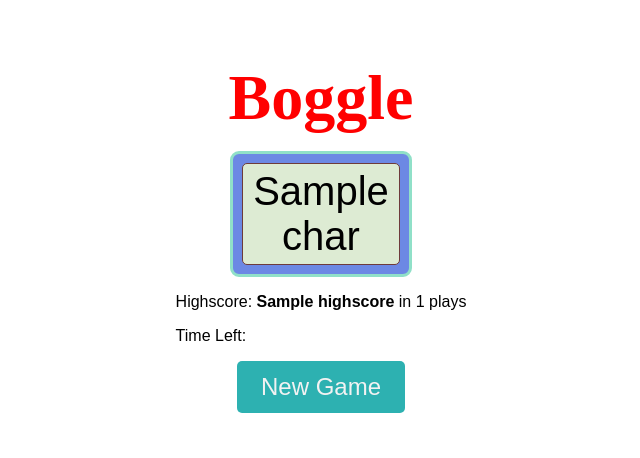
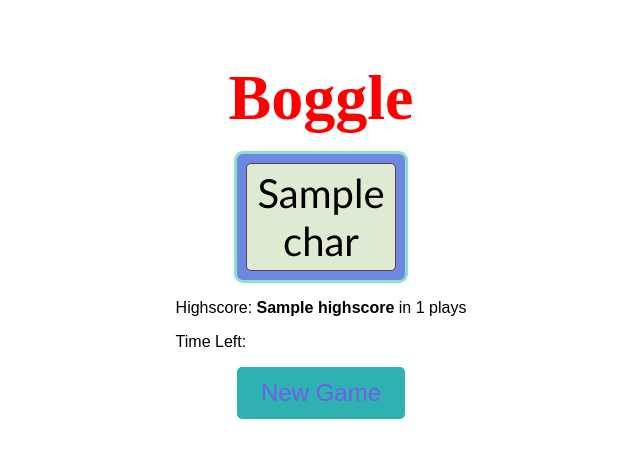
Before and after one commit to dare3/boggle, a Flask app: template template/index.html in a window 1280 px wide. Shown: the top 458 px of the page, without its empty margins (319-959 px from the left). Run offline with Flask 3, Linux system fonts and the light colour scheme; the template is opened without the code that fills it: most values are stand-ins (such as "Sample title", 1, 10 or a date in 2020); parts of the project's set-up code (start-up, migrations or seed data) failed here and were passed over.

Commit message:
file updated

```diff
--- a/static/app.css
+++ b/static/app.css
@@ -12,8 +12,7 @@
     font-size: 2.5rem;
     text-align: center;
     width: 4rem;
-    font-family: 'Candal', sans-serif;
-    /* margin: 4% 38% 0; */
+    font-family:'Trebuchet MS', 'Lucida Sans Unicode', 'Lucida Grande', 'Lucida Sans', Arial, sans-serif
 }
 
 table, thead {
@@ -36,9 +35,6 @@
 
 .word-add {
     display: flex;
-
-    /* margin-left: 40%; */
-    /* padding-top: 4%; */
 }
 
 
@@ -56,17 +52,17 @@
     border: none;
     border-radius: 5px;
     background-color: #2db1b1;
-    color: #f2f2f2;
+    color: #725de7;
 }
 
 
 button:hover {
-    background-color: #197373;
+    background-color: #d3d615;
 }
 
 input {
     padding: .75rem 1.5rem;
-    font-family: 'Candal', sans-serif;
+    font-family: 'Trebuchet MS', 'Lucida Sans Unicode', 'Lucida Grande', 'Lucida Sans', Arial, sans-serif;
     font-size: 1.25rem;
     max-width: 15%;
 }
@@ -74,7 +70,7 @@
 ul {
     display: inline-block;
     top: 15%;
-    font-family: 'Candal', sans-serif;
+    font-family: 'Trebuchet MS', 'Lucida Sans Unicode', 'Lucida Grande', 'Lucida Sans', Arial, sans-serif;
     padding-left: 15%;
     margin: 0;
 }
```
